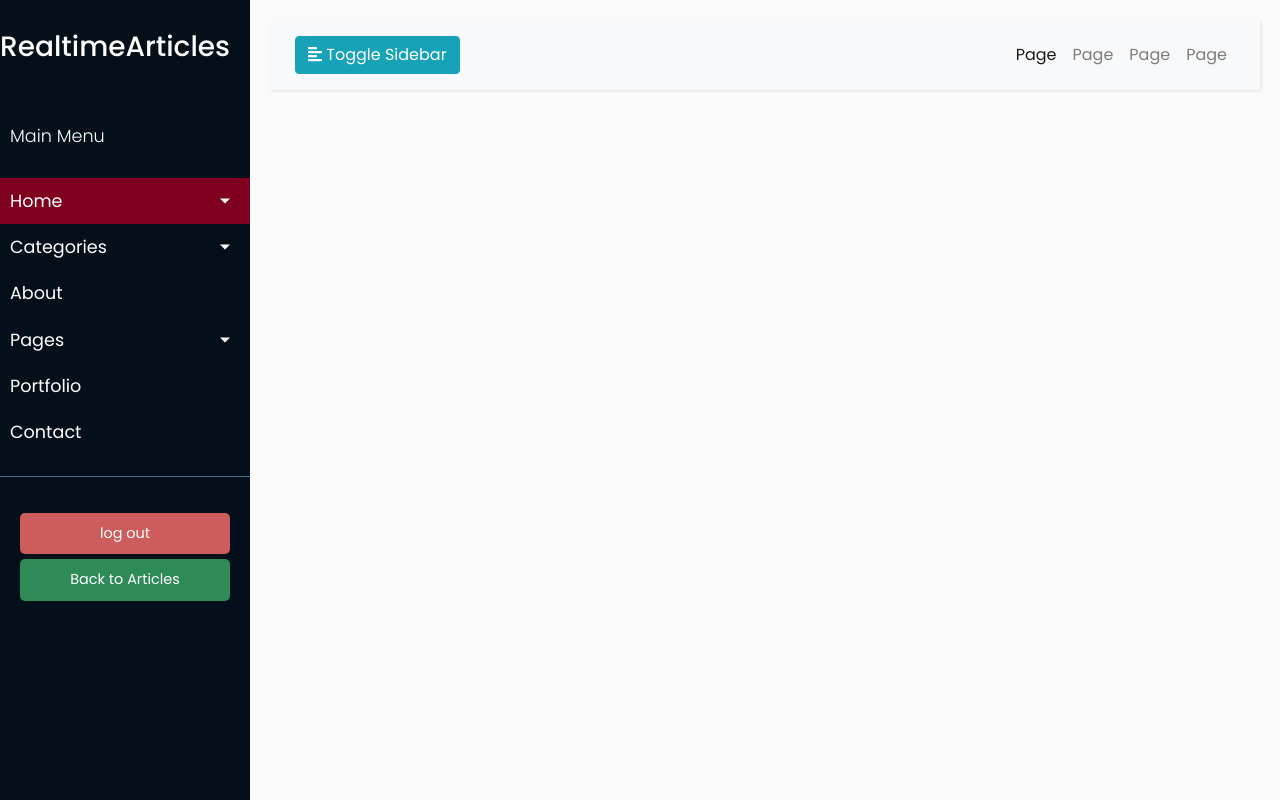
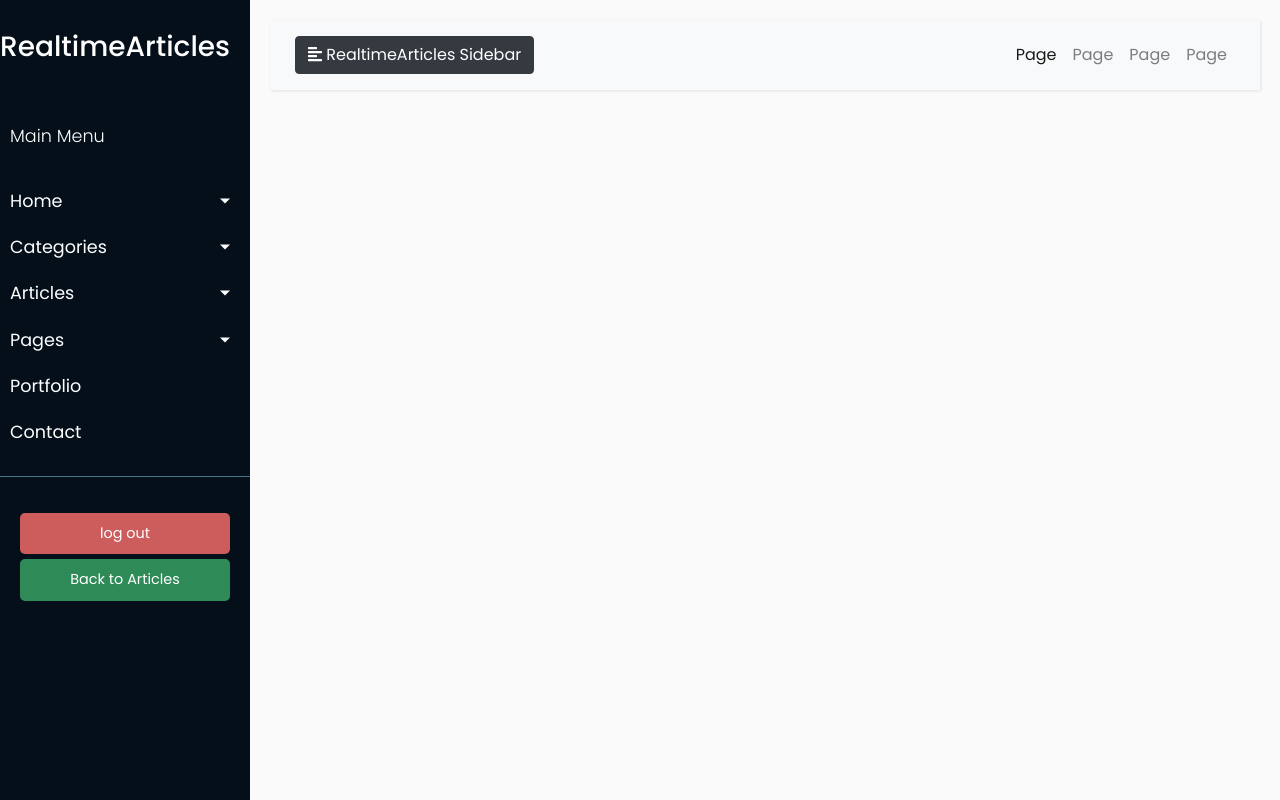
Before and after one commit to Mesh-254/realtime_articles, a Flask app: page /base in a window 1280 px wide. Run offline with Flask 3, Linux system fonts and the light colour scheme; a user stored in the database is signed in; some libraries are stand-ins or nearby versions.

Commit message:
created template to handle articles

```diff
--- a/templates/admin/base.html
+++ b/templates/admin/base.html
@@ -33,7 +33,7 @@
 
         <ul class="list-unstyled components">
             <p>Main Menu</p>
-            <li class="active">
+            <li>
                 <a href="#homeSubmenu" data-toggle="collapse" aria-expanded="false" class="dropdown-toggle">Home</a>
                 <ul class="collapse list-unstyled" id="homeSubmenu">
                     <li>
@@ -60,8 +60,17 @@
                     </li>
                 </ul>
             </li>
-            <li>
-                <a href="#">About</a>
+                 <li>
+                <a href="#ArticleSubmenu" data-toggle="collapse" aria-expanded="false" class="dropdown-toggle">Articles</a>
+                <ul class="collapse list-unstyled" id="ArticleSubmenu">
+                    <li>
+                        <a href="#">Create Article</a>
+                    </li>
+                    <li>
+                        <a href="#">Article List</a>
+                    </li>
+
+                </ul>
             </li>
             <li>
                 <a href="#pageSubmenu" data-toggle="collapse" aria-expanded="false" class="dropdown-toggle">Pages</a>
@@ -101,9 +110,9 @@
         <nav class="navbar navbar-expand-lg navbar-light bg-light">
             <div class="container-fluid">
 
-                <button type="button" id="sidebarCollapse" class="btn btn-info">
+                <button type="button" id="sidebarCollapse" class="btn btn-dark">
                     <i class="fas fa-align-left"></i>
-                    <span>Toggle Sidebar</span>
+                    <span>RealtimeArticles Sidebar</span>
                 </button>
                 <button class="btn btn-dark d-inline-block d-lg-none ml-auto" type="button" data-toggle="collapse"
                         data-target="#navbarSupportedContent" aria-controls="navbarSupportedContent"
```
